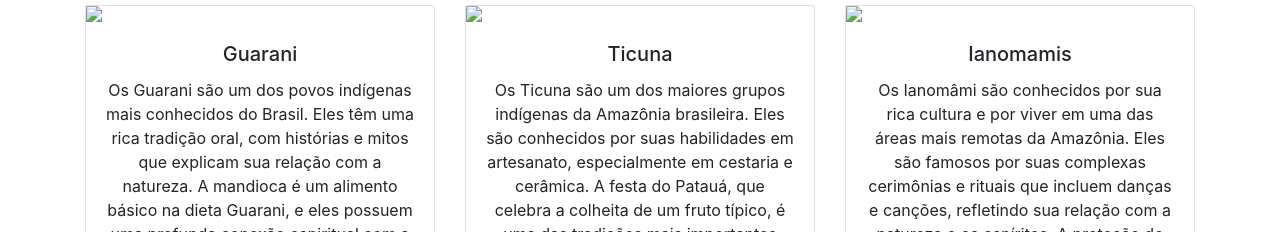
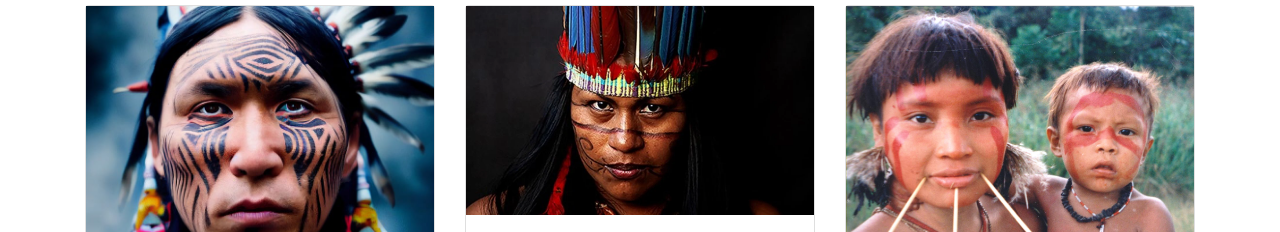
Before and after one commit to AleeGitHubinvasion/INDIGENAS-JS, a plain HTML site: page index.html in a window 1280 px wide. Shown: the part 557-789 px from the top of the page. Drawn offline with nearby package versions, Linux system fonts and the light colour scheme.

Commit message:
index.html

```diff
--- a/index.html
+++ b/index.html
@@ -51,7 +51,7 @@
         <div class="row">
             <div class="col-md-4">
                 <div class="card">
-                    <img id="minhaImagem" src="indio.jpg" onmouseover="mudarImagem()" onmouseout="restaurarImagem()">
+                    <img id="minhaImagem" src="png/indio.jpg" onmouseover="mudarImagem()" onmouseout="restaurarImagem()">
                     <div class="card-body">
                         <h5 class="card-title text-black">Guarani</h5>
                         <p class="text-black">Os Guarani são um dos povos indígenas mais conhecidos do Brasil. Eles têm uma rica tradição oral, com histórias e mitos que explicam sua relação com a natureza. A mandioca é um alimento básico na dieta Guarani, e eles possuem uma profunda conexão espiritual com a terra.</p>
@@ -60,7 +60,7 @@
             </div>
             <div class="col-md-4">
                 <div class="card">
-                    <img id="minhaImagem2" src="ticuna.png" onmouseover="mudarImagem2()" onmouseout="restaurarImagem2()">
+                    <img id="minhaImagem2" src="png/ticuna.png" onmouseover="mudarImagem2()" onmouseout="restaurarImagem2()">
                     <div class="card-body">
                         <h5 class="card-title text-black">Ticuna</h5>
                         <p class="text-black">Os Ticuna são um dos maiores grupos indígenas da Amazônia brasileira. Eles são conhecidos por suas habilidades em artesanato, especialmente em cestaria e cerâmica. A festa do Patauá, que celebra a colheita de um fruto típico, é uma das tradições mais importantes dessa tribo.</p>
@@ -69,7 +69,7 @@
             </div>
             <div class="col-md-4">
                 <div class="card">
-                    <img id="minhaImagem3" src="ianomami.png" onmouseover="mudarImagem3()" onmouseout="restaurarImagem3()">
+                    <img id="minhaImagem3" src="png/ianomami.png" onmouseover="mudarImagem3()" onmouseout="restaurarImagem3()">
                     <div class="card-body">
                         <h5 class="card-title text-black">Ianomamis</h5>
                         <p class="text-black">Os Ianomâmi são conhecidos por sua rica cultura e por viver em uma das áreas mais remotas da Amazônia. Eles são famosos por suas complexas cerimônias e rituais que incluem danças e canções, refletindo sua relação com a natureza e os espíritos. A proteção de sua terra é uma questão vital para eles.</p>
```
